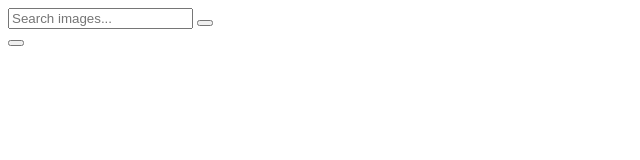
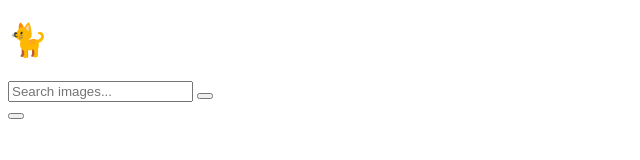
Before and after one commit to nata2806/goit-js-hw-11, a plain HTML site: page index.html in a window 1280 px wide. Shown: the whole page, without its empty margins (0-640 px from the left). Drawn offline with Linux system fonts and the light colour scheme; some icons are missing.

Commit message:
Deploying to gh-pages from @ nata2806/goit-js-hw-11@ace0a278ba556438bbeaac63e6de78bc13840cf0 🚀

```diff
--- a/index.html
+++ b/index.html
@@ -1 +1 @@
-<!DOCTYPE html><html lang="ru"><head><meta charset="utf-8"><meta name="viewport" content="width=device-width, initial-scale=1.0"><title>Page title</title><link rel="stylesheet" href="/goit-js-hw-11/index.8d789d30.css"></head><body> <div class="wrapper"> <div class="content-box"> <form class="search-form" id="search-form"> <div class="search-input-wrapper"> <input type="text" name="searchQuery" autocomplete="off" placeholder="Search images..."> <button type="submit"> <i class="fa-magnifying-glass fa-solid"></i> </button> </div> </form> </div> </div> <div class="gallery"> <div class="content-box gallery__wrapp"> </div> <div class="load"><span class="is-hidden loader"></span></div> </div> <button class="is-hidden up-btn" type="button"> <i class="fa-bounce fa-circle-up fa-regular" style="color:#8a2be2"></i> </button> <script type="module" src="/goit-js-hw-11/index.1bc7b446.js"></script><script src="/goit-js-hw-11/index.df757434.js" nomodule="" defer></script> </body></html>
+<!DOCTYPE html><html lang="ru"><head><meta charset="utf-8"><meta name="viewport" content="width=device-width, initial-scale=1.0"><title>🐈</title><link rel="stylesheet" href="/goit-js-hw-11/index.8d789d30.css"></head><body> <h1>🐈</h1> <div class="wrapper"> <div class="content-box"> <form class="search-form" id="search-form"> <div class="search-input-wrapper"> <input type="text" name="searchQuery" autocomplete="off" placeholder="Search images..."> <button type="submit"> <i class="fa-magnifying-glass fa-solid"></i> </button> </div> </form> </div> </div> <div class="gallery"> <div class="content-box gallery__wrapp"> </div> <div class="load"><span class="is-hidden loader"></span></div> </div> <button class="is-hidden up-btn" type="button"> <i class="fa-bounce fa-circle-up fa-regular" style="color:#8a2be2"></i> </button> <script type="module" src="/goit-js-hw-11/index.1bc7b446.js"></script><script src="/goit-js-hw-11/index.df757434.js" nomodule="" defer></script> </body></html>
```
